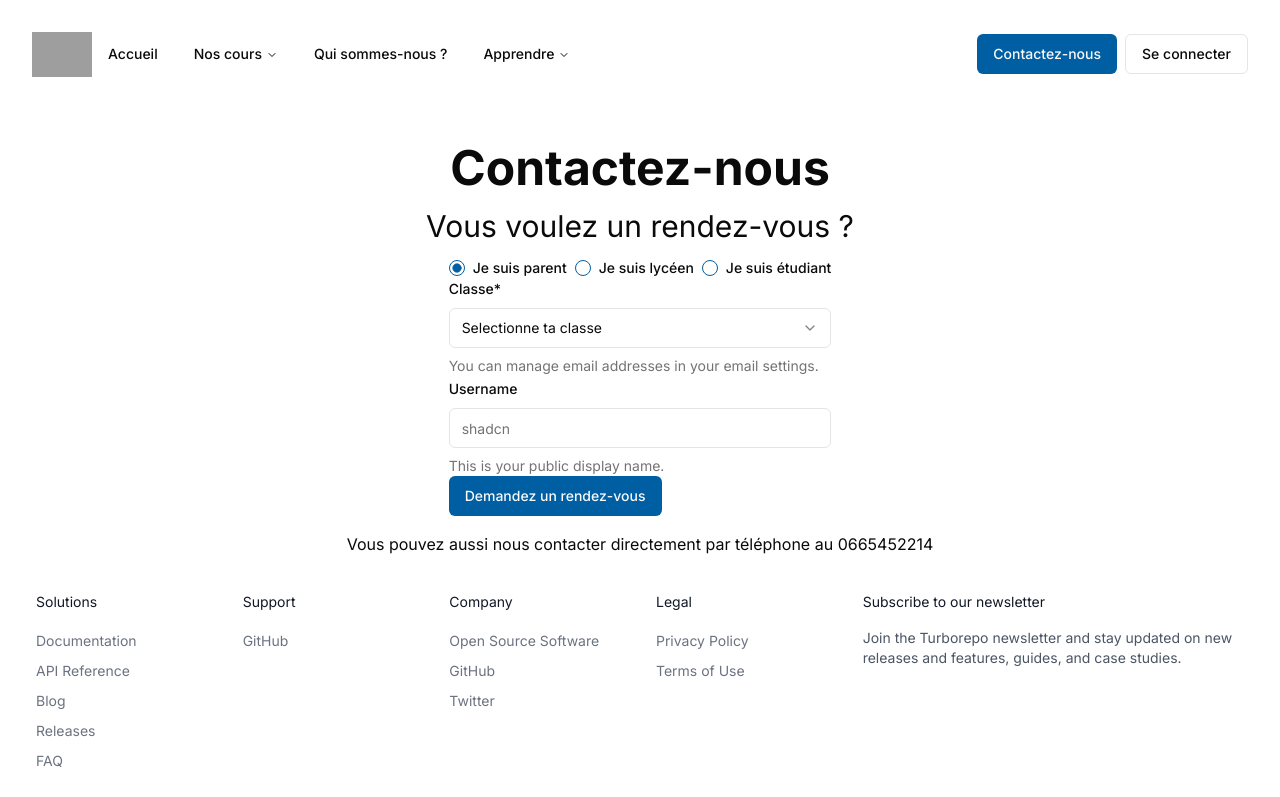
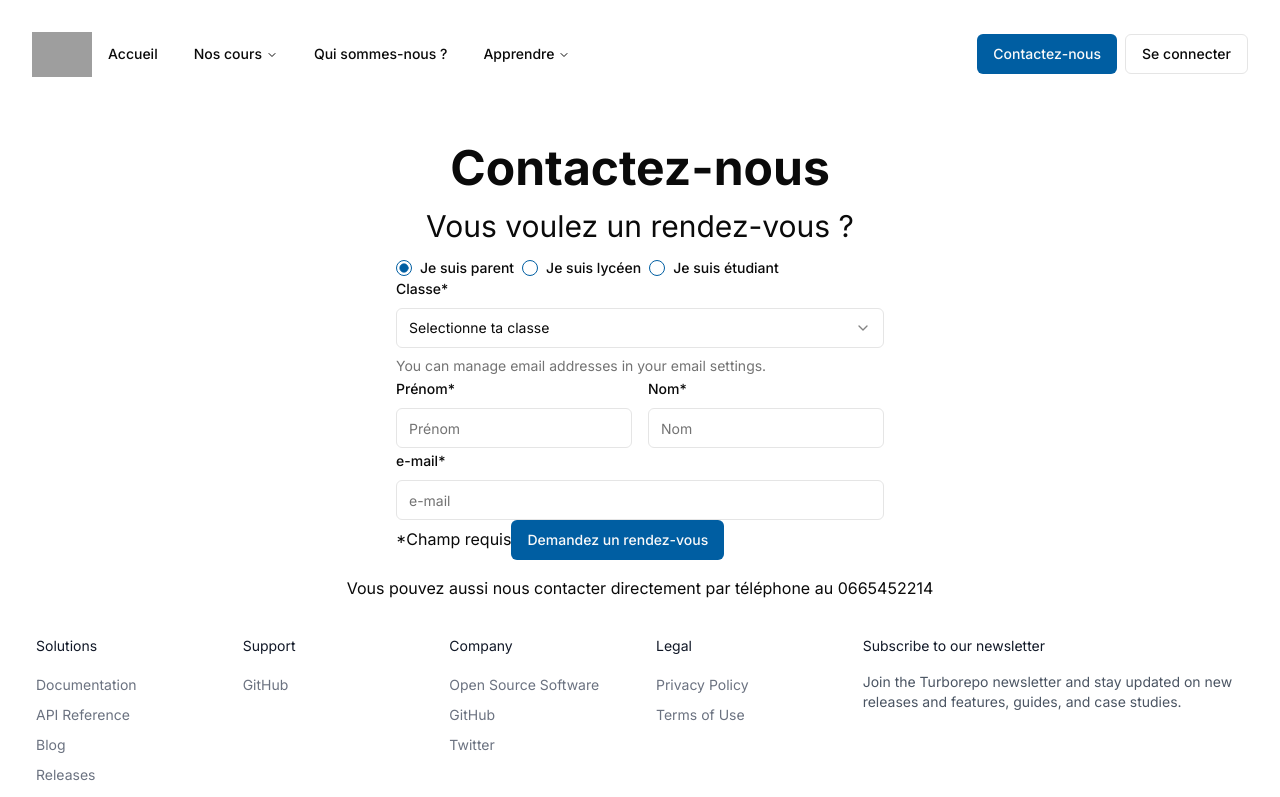
Before and after one commit to clemencefrz/cours-geroa, a Next.js app: page /contact in a window 1280 px wide. Shown: the top 797 px of the page. Built offline with nearby package versions, Linux system fonts and the light colour scheme; grey boxes are pictures that could not be loaded.

Commit message:
page contact wip

```diff
--- a/app/components/Footer/index.tsx
+++ b/app/components/Footer/index.tsx
@@ -32,7 +32,7 @@ const navigation = {
 
 const Footer = () => {
   return (
-    <footer className="p-9" aria-labelledby="footer-heading">
+    <footer className="p-9 w-full" aria-labelledby="footer-heading">
       <h2 id="footer-heading" className="sr-only">
         Footer
       </h2>
--- a/app/contact/components/FormContact.tsx
+++ b/app/contact/components/FormContact.tsx
@@ -43,9 +43,16 @@ const ARRAY_VOIE = ["Générale", "Technologique", ""] as const;
 
 const formSchema = z.object({
   class: z.enum(ARRAY_CLASSES),
+  email: z
+    .string()
+    .min(5, { message: "L'e-mail doit être renseigné." })
+    .email("L'e-mail n'est pas valide."),
   voie: z.enum(ARRAY_VOIE),
-  username: z.string().min(2, {
-    message: "Username must be at least 2 characters.",
+  firstname: z.string().min(2, {
+    message: "Le prénom doit contenir au moins 2 caractères.",
+  }),
+  lastname: z.string().min(2, {
+    message: "Le nom doit contenir au moins 2 caractères.",
   }),
 });
 
@@ -53,8 +60,10 @@ const FormContact = () => {
   const form = useForm<z.infer<typeof formSchema>>({
     resolver: zodResolver(formSchema),
     defaultValues: {
-      username: "",
+      firstname: "",
+      lastname: "",
       voie: "",
+      email: "",
     },
   });
 
@@ -95,10 +104,7 @@ const FormContact = () => {
             render={({ field }) => (
               <FormItem>
                 <FormLabel>Classe*</FormLabel>
-                <Select
-                  onValueChange={field.onChange}
-                  defaultValue={field.value}
-                >
+                <Select onValueChange={field.onChange} value={field.value}>
                   <FormControl>
                     <SelectTrigger aria-label="Selectionne ta classe">
                       <SelectValue placeholder="Selectionne ta classe" />
@@ -163,23 +169,50 @@ const FormContact = () => {
               )}
             />
           )}
-          {/* Other */}
+          {/* Prénom et Nom */}
+          <div className="w-full flex flex-row justify-between gap-4">
+            <FormField
+              control={form.control}
+              name="firstname"
+              render={({ field }) => (
+                <FormItem>
+                  <FormLabel>Prénom*</FormLabel>
+                  <FormControl>
+                    <Input placeholder="Prénom" {...field} />
+                  </FormControl>
+                  <FormMessage />
+                </FormItem>
+              )}
+            />
+            <FormField
+              control={form.control}
+              name="lastname"
+              render={({ field }) => (
+                <FormItem>
+                  <FormLabel>Nom*</FormLabel>
+                  <FormControl>
+                    <Input placeholder="Nom" {...field} />
+                  </FormControl>
+                  <FormMessage />
+                </FormItem>
+              )}
+            />
+          </div>
+          {/* e-mail */}
           <FormField
             control={form.control}
-            name="username"
+            name="email"
             render={({ field }) => (
               <FormItem>
-                <FormLabel>Username</FormLabel>
+                <FormLabel>e-mail*</FormLabel>
                 <FormControl>
-                  <Input placeholder="shadcn" {...field} />
+                  <Input type="email" placeholder="e-mail" {...field} />
                 </FormControl>
-                <FormDescription>
-                  This is your public display name.
-                </FormDescription>
                 <FormMessage />
               </FormItem>
             )}
           />
+          <span>*Champ requis</span>
           <Button type="submit">Demandez un rendez-vous</Button>
         </form>
       </Form>
```
